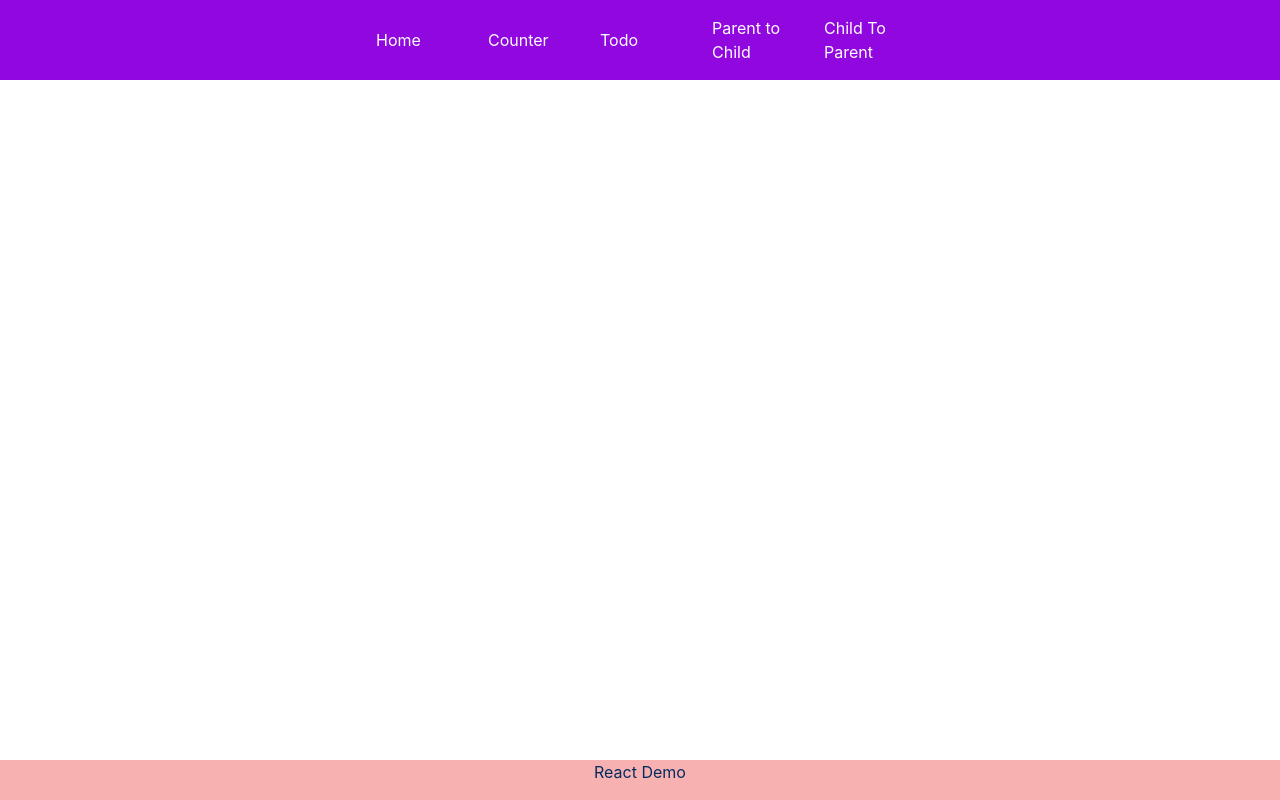
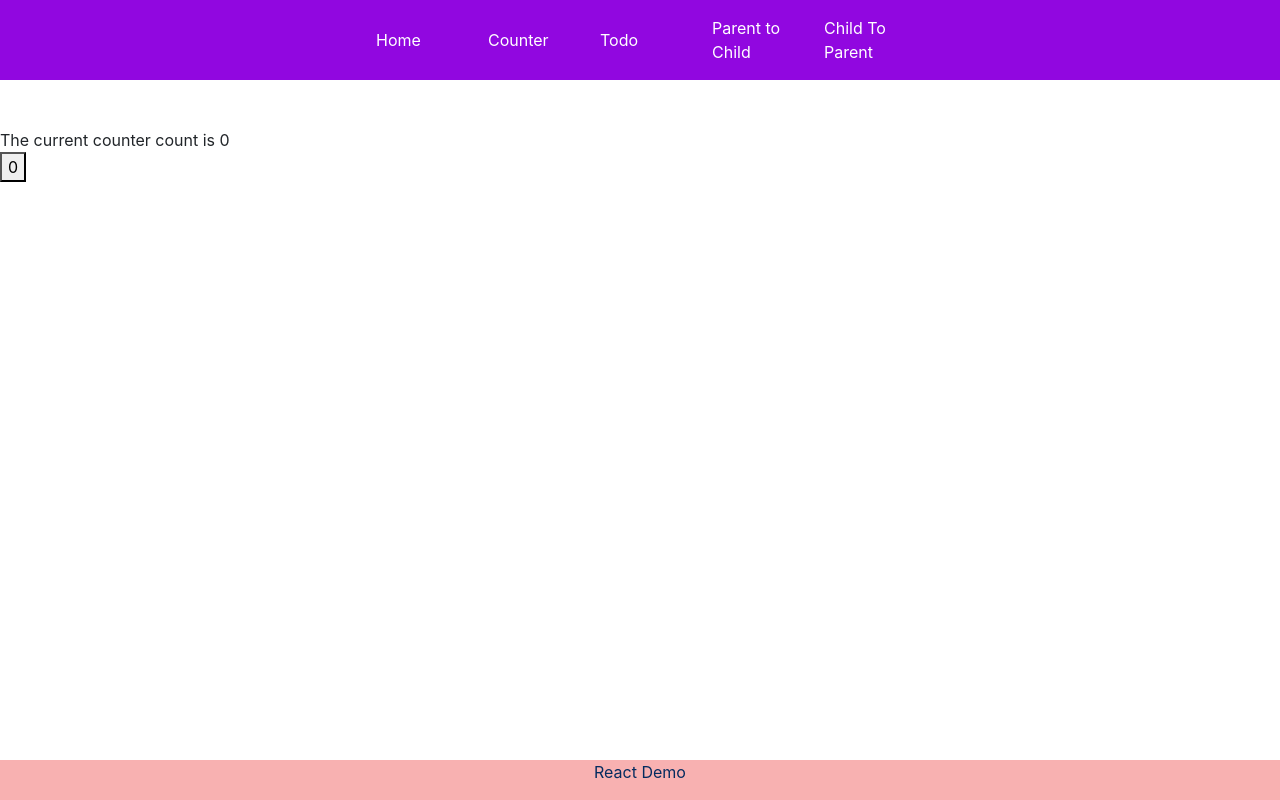
Before and after one commit to sarveshhome/ReactPracticeDemo, a React (Create React App) app: page /UseByContext in a window 1280 px wide. Built offline with nearby package versions, Linux system fonts and the light colour scheme.

Commit message:
createContext

```diff
--- a/src/App.js
+++ b/src/App.js
@@ -10,7 +10,7 @@ import Todo from './Components/UI/Todo';
 import Parenta from './Components/UI/Parenta';
 import Parent from './Components/UI/ChildToParent/Parent';
 import 'bootstrap/dist/css/bootstrap.min.css';
-
+import CountPage from './Components/Count/page';
 function App() {
   return (
     <div>
@@ -35,6 +35,9 @@ function App() {
         <Route path='/ChildToParent' exact>
           <Parent></Parent>
           </Route>
+          <Route path='/UseByContext'   exact>
+             <CountPage/>
+            </Route>
       </Switch>
       </main>
       <Footer/>
--- /dev/null
+++ b/src/Components/Count/count-context.js
@@ -0,0 +1,20 @@
+import React from 'react';
+
+const CountContext =React.createContext();
+
+const useCount=()=>{
+    const context = React.useContext(CountContext)
+    if(!context){
+        throw new Error(`useCount must be used within a CountProvider`);
+    }
+    return context;
+}
+
+function CountProvider(props) {
+    const [count, setCount] = React.useState(0)
+    const value = React.useMemo(() => [count, setCount], [count])
+    return <CountContext.Provider value={value} {...props} />
+  }
+
+
+export {CountProvider,useCount};
--- /dev/null
+++ b/src/Components/Count/page.js
@@ -0,0 +1,24 @@
+import * as React from 'react';
+import {CountProvider, useCount} from './count-context';
+
+function Counter() {
+  const [count, setCount] = useCount()
+  const increment = () => setCount(c => c + 1)
+  return <button onClick={increment}>{count}</button>
+}
+function CountDisplay() {
+  const [count] = useCount()
+  return <div>The current counter count is {count}</div>
+}
+function CountPage() {
+  return (
+    <div>
+      <CountProvider>
+        <CountDisplay />
+        <Counter />
+      </CountProvider>
+    </div>
+  )
+}
+
+export default CountPage;
```
